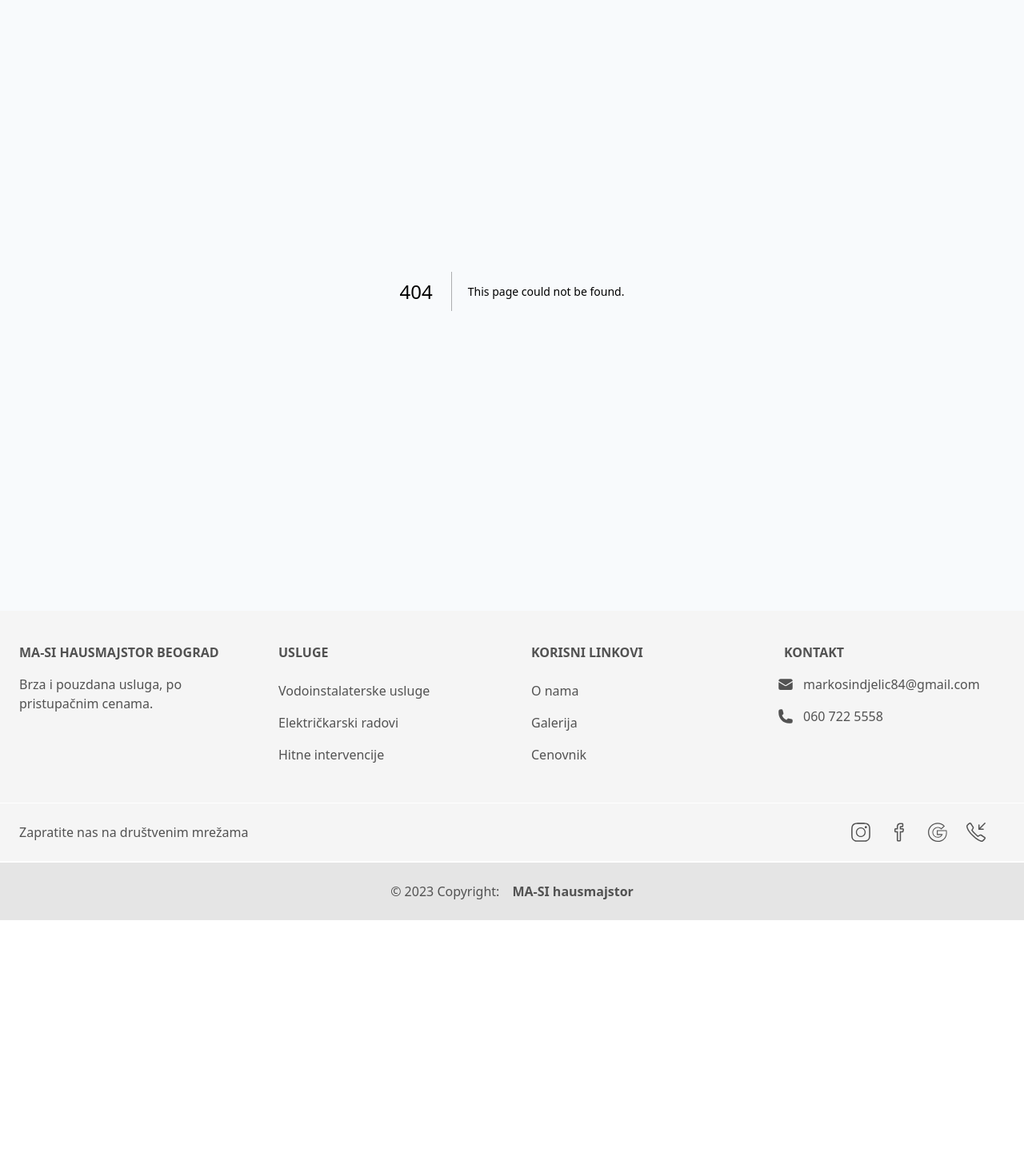
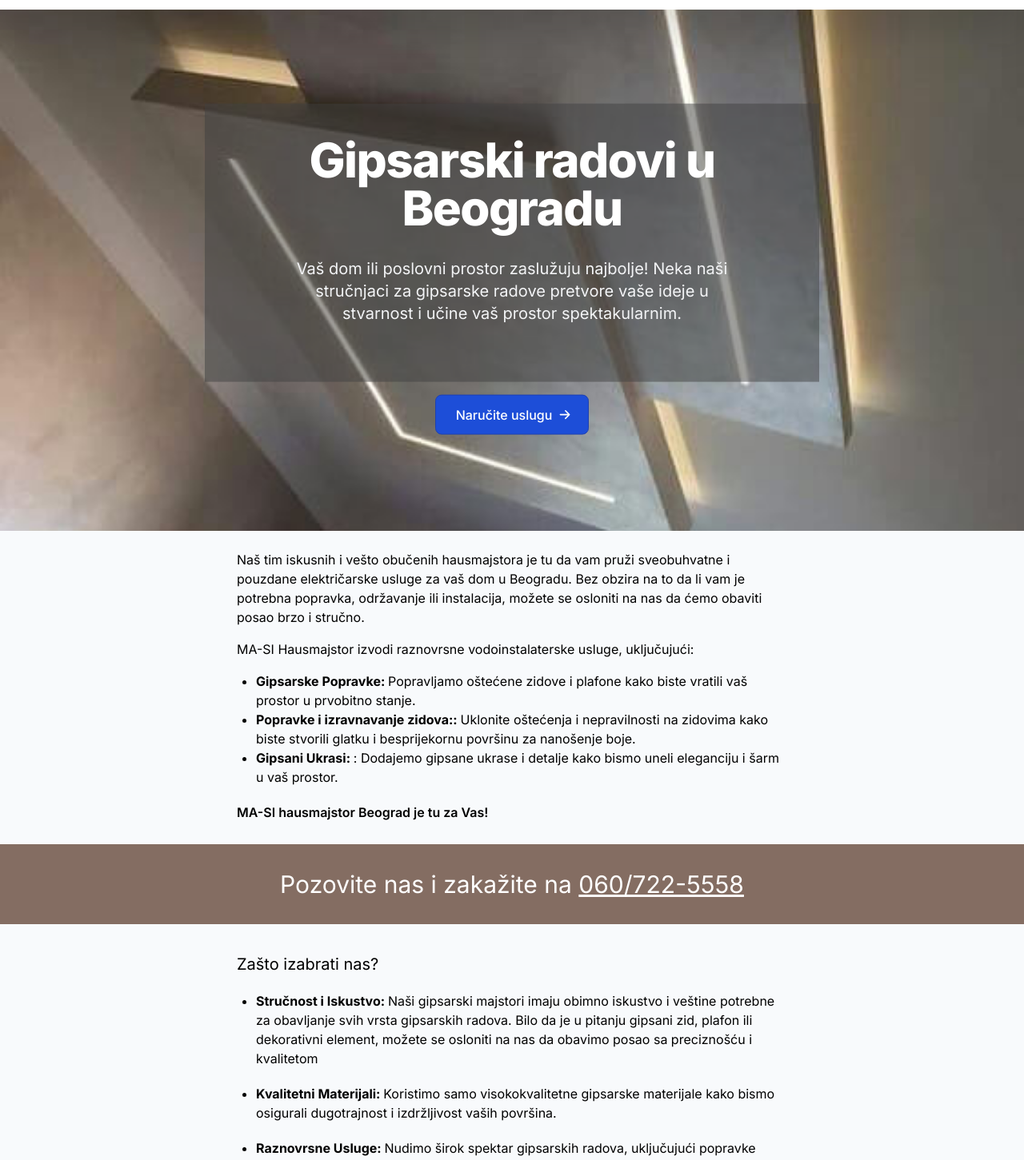
Before and after one commit to cehicm/ma-si-hausmajstor, a Next.js app: page /usluge/gipsarski-radovi in a window 1280 px wide. Before the commit this address had no page. Shown: the part 148-1599 px from the top of the page at 80% size. Before the commit the page ends 1299 px from the top, so only its background shows below. Built offline with nearby package versions, Linux system fonts and the light colour scheme.

Commit message:
update page function names

```diff
--- a/src/pages/usluge/elektricarske-usluge.js
+++ b/src/pages/usluge/elektricarske-usluge.js
@@ -9,7 +9,7 @@ import heroImg from "../../../public/images/elektricarske-hero.jpg";
 import galleryOne from "../../../public/images/electrical-gal1.jpg";
 import galleryTwo from "../../../public/images/electrical-gal2.jpg";
 
-export default function vodoinstalaterskeUsluge() {
+export default function elektricarskeUsluge() {
 	return (
 		<section>
 			<div className="relative flex justify-center">
--- /dev/null
+++ b/src/pages/usluge/gipsarski-radovi.js
@@ -0,0 +1,107 @@
+import Image from "next/image";
+import Link from "next/link";
+import ServicePageHero from "@/components/servicepage/ServicePageHero";
+import ServicePageShortDesc from "@/components/servicepage/ServicePageShortDesc";
+import ServiceGallery from "@/components/servicepage/ServiceGalleryFour";
+import CTA from "@/components/CTA";
+
+import dropCeiling from "../../../public/images/drop-cieling.jpg";
+import spaceHorizontal from "../../../public/images/space-horizontal.jpg";
+import gipsarskiOne from "../../../public/images/gipsarski1.jpg";
+import gipsarskiTwo from "../../../public/images/gipsarski2.jpg";
+
+export default function gipsarskiRadovi() {
+	return (
+		<section>
+			<div className="relative flex justify-center">
+				<div className="z-0 w-full">
+					<Image
+						src={dropCeiling}
+						alt="placeholder image"
+						className="w-full h-[500px] md:h-[700px] object-cover"
+					/>
+				</div>
+				<ServicePageHero
+					title="Gipsarski radovi u Beogradu"
+					text="Vaš dom ili poslovni prostor zaslužuju najbolje! Neka naši stručnjaci za gipsarske radove pretvore vaše ideje u stvarnost i učine vaš prostor spektakularnim."
+				/>
+			</div>
+
+			<div className="py-6">
+				<div className="max-w-3xl mx-auto px-10">
+					<p>
+						Naš tim iskusnih i vešto obučenih hausmajstora je tu da vam pruži
+						sveobuhvatne i pouzdane električarske usluge za vaš dom u Beogradu.
+						Bez obzira na to da li vam je potrebna popravka, održavanje ili
+						instalacija, možete se osloniti na nas da ćemo obaviti posao brzo i
+						stručno.
+					</p>
+
+					<p className="pt-4">
+						MA-SI Hausmajstor izvodi raznovrsne vodoinstalaterske usluge,
+						uključujući:
+					</p>
+
+					<ul className="list-disc pl-6 pt-4">
+						<ServicePageShortDesc
+							pointTitle="Gipsarske Popravke"
+							pointBody="	Popravljamo oštećene zidove i plafone kako biste vratili vaš prostor u prvobitno stanje."
+						/>
+						<ServicePageShortDesc
+							pointTitle="Popravke i izravnavanje zidova:"
+							pointBody="Uklonite oštećenja i nepravilnosti na zidovima kako biste stvorili glatku i besprijekornu površinu za nanošenje boje.
+							"
+						/>
+
+						<ServicePageShortDesc
+							pointTitle="Gipsani Ukrasi"
+							pointBody=": Dodajemo gipsane ukrase i detalje kako bismo uneli eleganciju i šarm u vaš prostor."
+						/>
+					</ul>
+
+					<p className="block font-semibold mt-5">
+						MA-SI hausmajstor Beograd je tu za Vas!
+					</p>
+				</div>
+
+				<div className="bg-lightbrown text-white my-7">
+					<h3 className="p-4 text-2xl lg:text-3xl px-10 py-8 text-center lg:max-w-3xl mx-auto">
+						Pozovite nas i zakažite na{" "}
+						<span className="block lg:inline">
+							<Link className="underline" href="tel:+381607225558">
+								060/722-5558
+							</Link>
+						</span>
+					</h3>
+				</div>
+
+				<div className="max-w-3xl mx-auto px-10">
+					<h2 className="text-xl pt-2 pb-5">Zašto izabrati nas?</h2>
+					<ul className="flex flex-col gap-5 pl-6 list-disc">
+						<ServicePageShortDesc
+							pointTitle="Stručnost i Iskustvo"
+							pointBody="Naši gipsarski majstori imaju obimno iskustvo i veštine potrebne za obavljanje svih vrsta gipsarskih radova. Bilo da je u pitanju gipsani zid, plafon ili dekorativni element, možete se osloniti na nas da obavimo posao sa preciznošću i kvalitetom"
+						/>
+						<ServicePageShortDesc
+							pointTitle="Kvalitetni Materijali"
+							pointBody="Koristimo samo visokokvalitetne gipsarske materijale kako bismo osigurali dugotrajnost i izdržljivost vaših površina."
+						/>
+
+						<ServicePageShortDesc
+							pointTitle="Raznovrsne Usluge"
+							pointBody="Nudimo širok spektar gipsarskih radova, uključujući popravke oštećenih površina, gipsanih obloga, pregradnih zidova, dekorativnih ukrasa i još mnogo toga."
+						/>
+					</ul>
+				</div>
+			</div>
+
+			<CTA text="VAŠA ZAMISAO JE NAŠA MISIJA!" />
+			<ServiceGallery
+				imageOne={dropCeiling}
+				imageTwo={spaceHorizontal}
+				imageThree={gipsarskiOne}
+				imageFour={gipsarskiTwo}
+			/>
+		</section>
+	);
+}
--- a/src/pages/usluge/posebne-usluge.js
+++ b/src/pages/usluge/posebne-usluge.js
@@ -2,7 +2,7 @@ import Image from "next/image";
 import Link from "next/link";
 import ServicePageHero from "@/components/servicepage/ServicePageHero";
 import ServicePageShortDesc from "@/components/servicepage/ServicePageShortDesc";
-import ServiceGallery from "@/components/servicepage/ServiceGallery";
+import ServiceGallery from "@/components/servicepage/ServiceGalleryFour";
 import heroImg from "../../../public/images/hero-img.jpg";
 import CTA from "@/components/CTA";
 
@@ -50,10 +50,7 @@ export default function posebneUsluge() {
 
 				<div className="max-w-3xl mx-auto px-10">
 					<h2 className="text-xl pt-2 pb-5">Ova usluga se sastoji od:</h2>
-					<ul
-						id="cleaning-description"
-						className="flex flex-col gap-5 list-disc"
-					>
+					<ul className="flex flex-col gap-5 list-disc">
 						<ServicePageShortDesc
 							pointTitle="Zakazivanje termina"
 							pointBody="pozovite nas kako bi smo se dogovorili oko termina koji Vama najviše odgovara. Ova usluga uglavnom podrazumeva izlasak na teren, ali u nekim okolnostima se može obaviti i u našem servisu."
```
